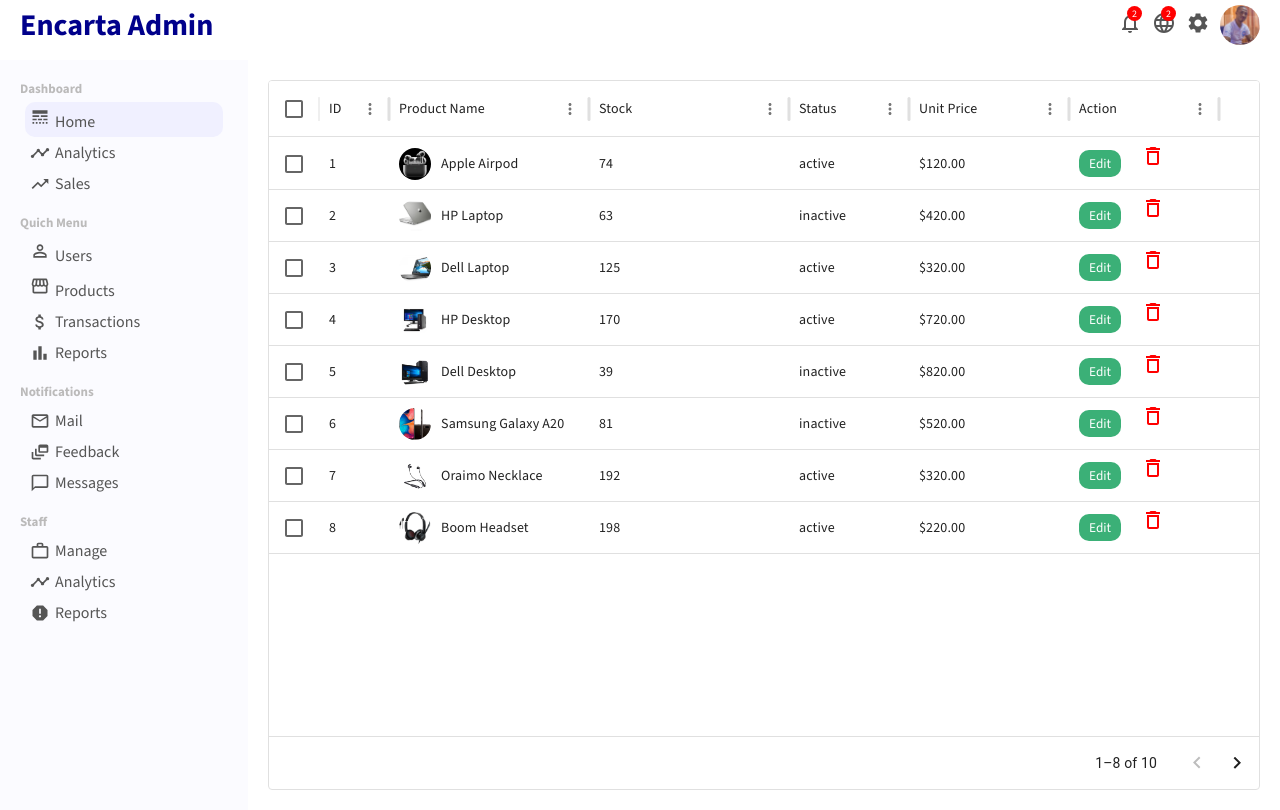
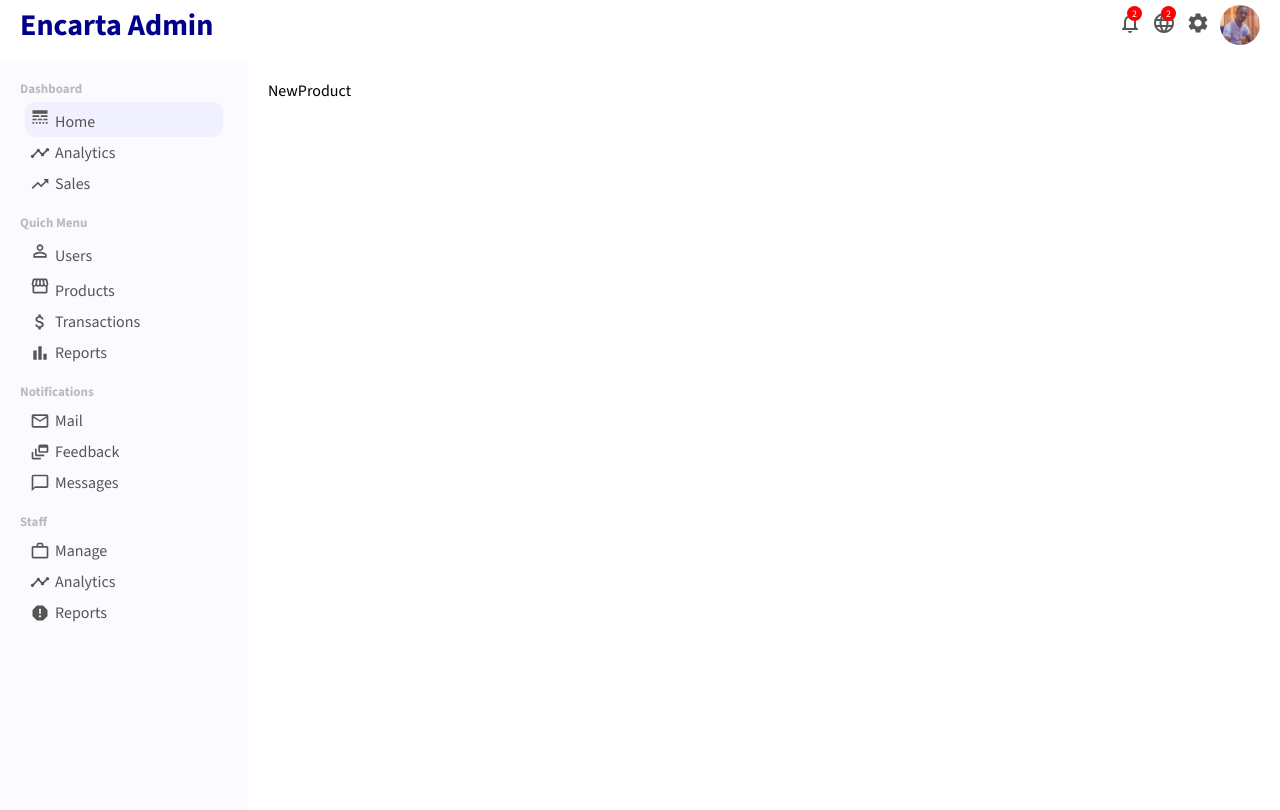
Before and after one commit to anyars-encarta/admin-panel, a React (Create React App) app: page /newproduct in a window 1280 px wide. Built offline with nearby package versions, Linux system fonts and the light colour scheme.

Commit message:
Correct product upload icon styling

```diff
--- a/src/App.js
+++ b/src/App.js
@@ -8,6 +8,7 @@
 import NewUser from "./pages/newUser/NewUser";
 import ProductList from "./pages/productList/ProductList";
 import Product from "./pages/product/Product";
+import NewProduct from "./pages/newProduct/NewProduct";
 
 const App = () => {
   return (
@@ -24,7 +25,7 @@
           <Route path='/newUser' element={<NewUser />} />
           <Route path='/products' element={<ProductList />} />
           <Route path='/product/:productId' element={<Product />} />
-          <Route path='/newproduct' element={<ProductList />} />
+          <Route path='/newproduct' element={<NewProduct />} />
         </Routes>
       </div>
     </Router>
--- /dev/null
+++ b/src/pages/newProduct/NewProduct.jsx
@@ -0,0 +1,10 @@
+import React from 'react';
+import './newProduct.css';
+
+const NewProduct = () => {
+  return (
+    <div className='newProduct'>NewProduct</div>
+  )
+}
+
+export default NewProduct
--- /dev/null
+++ b/src/pages/newProduct/newProduct.css
@@ -0,0 +1,4 @@
+.newProduct {
+    flex: 4;
+    padding: 20px;
+}
--- a/src/pages/product/product.css
+++ b/src/pages/product/product.css
@@ -115,6 +115,10 @@
                         object-fit: cover;
                         margin-right: 20px;
                     }
+
+                    .productUpdateIcon {
+                        cursor: pointer;
+                    }
                 }
 
                 .productButton {
```
